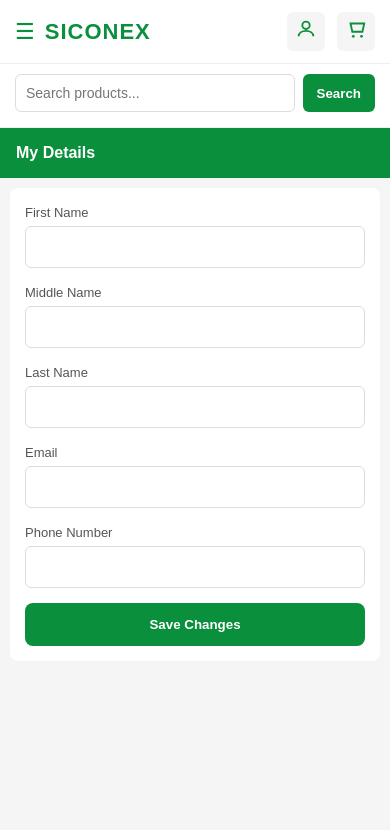
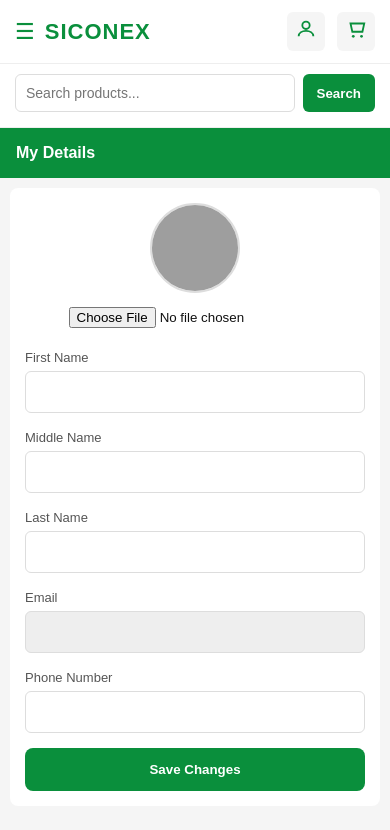
Before and after one commit to protichenoch1/siconex1, a Next.js app: page /account/details in a window 390 px wide. Shown: the top 830 px of the page. Built offline with nearby package versions, Linux system fonts and the light colour scheme; grey boxes are pictures that could not be loaded.

Commit message:
Enhance user details form with avatar upload
Added avatar upload functionality and improved phone formatting. Updated form handling and UI elements.

```diff
--- a/app/account/details/page.js
+++ b/app/account/details/page.js
@@ -9,22 +9,16 @@ export default function DetailsPage() {
     lastName: "",
     email: "",
     phone: "",
+    avatar: "",
   });
 
   const [saved, setSaved] = useState(false);
+  const [error, setError] = useState("");
 
   // Load user
   useEffect(() => {
     const user = JSON.parse(localStorage.getItem("user"));
-    if (user) {
-      setForm({
-        firstName: user.firstName || "",
-        middleName: user.middleName || "",
-        lastName: user.lastName || "",
-        email: user.email || "",
-        phone: user.phone || "",
-      });
-    }
+    if (user) setForm(user);
   }, []);
 
   const handleChange = (e) => {
@@ -34,8 +28,54 @@ export default function DetailsPage() {
     });
   };
 
+  // 📸 Image upload (base64)
+  const handleImage = (e) => {
+    const file = e.target.files[0];
+    if (!file) return;
+
+    const reader = new FileReader();
+    reader.onloadend = () => {
+      setForm({ ...form, avatar: reader.result });
+    };
+    reader.readAsDataURL(file);
+  };
+
+  // 📱 Phone formatter
+  const formatPhone = (phone) => {
+    let digits = phone.replace(/\D/g, "");
+
+    if (digits.startsWith("0")) {
+      digits = "254" + digits.slice(1);
+    }
+
+    if (digits.startsWith("254")) {
+      return "+" + digits;
+    }
+
+    return phone;
+  };
+
   const saveDetails = () => {
-    localStorage.setItem("user", JSON.stringify(form));
+    setError("");
+
+    // ❌ Validation: must be 10 digits (07XXXXXXXX)
+    const digits = form.phone.replace(/\D/g, "");
+
+    if (digits.length !== 10 || !digits.startsWith("0")) {
+      setError("Phone must be 10 digits (07XXXXXXXX)");
+      return;
+    }
+
+    const formattedPhone = formatPhone(form.phone);
+
+    const updatedUser = {
+      ...form,
+      phone: formattedPhone,
+    };
+
+    localStorage.setItem("user", JSON.stringify(updatedUser));
+    setForm(updatedUser);
+
     setSaved(true);
     setTimeout(() => setSaved(false), 2000);
   };
@@ -44,40 +84,50 @@ export default function DetailsPage() {
     <div style={{ background: "#f5f5f5", minHeight: "100vh" }}>
 
       {/* HEADER */}
-      <div
-        style={{
-          background: "#0a8f3c",
-          color: "#fff",
-          padding: "16px",
-          fontWeight: "bold",
-        }}
-      >
-        My Details
-      </div>
+      <div style={headerStyle}>My Details</div>
 
-      {/* FORM */}
-      <div
-        style={{
-          background: "#fff",
-          margin: "10px",
-          padding: "15px",
-          borderRadius: "8px",
-        }}
-      >
-        {/* FIRST NAME */}
+      <div style={cardStyle}>
+
+        {/* PROFILE IMAGE */}
+        <div style={{ textAlign: "center", marginBottom: "20px" }}>
+          <img
+            src={form.avatar || "/avatar.png"}
+            style={{
+              width: "90px",
+              height: "90px",
+              borderRadius: "50%",
+              objectFit: "cover",
+              border: "2px solid #ddd",
+            }}
+          />
+
+          <div style={{ marginTop: "10px" }}>
+            <input type="file" accept="image/*" onChange={handleImage} />
+          </div>
+        </div>
+
         <Input label="First Name" name="firstName" value={form.firstName} onChange={handleChange} />
-
-        {/* MIDDLE NAME */}
         <Input label="Middle Name" name="middleName" value={form.middleName} onChange={handleChange} />
-
-        {/* LAST NAME */}
         <Input label="Last Name" name="lastName" value={form.lastName} onChange={handleChange} />
 
-        {/* EMAIL */}
-        <Input label="Email" name="email" value={form.email} onChange={handleChange} />
+        {/* EMAIL (READONLY) */}
+        <div style={{ marginBottom: "15px" }}>
+          <label style={labelStyle}>Email</label>
+          <input
+            value={form.email}
+            readOnly
+            style={{ ...inputStyle, background: "#eee", color: "#777" }}
+          />
+        </div>
 
-        {/* PHONE */}
         <Input label="Phone Number" name="phone" value={form.phone} onChange={handleChange} />
+
+        {/* ERROR */}
+        {error && (
+          <div style={{ color: "red", fontSize: "13px", marginBottom: "10px" }}>
+            {error}
+          </div>
+        )}
 
         {/* BUTTON */}
         <button onClick={saveDetails} style={btnStyle}>
@@ -88,13 +138,11 @@ export default function DetailsPage() {
   );
 }
 
-// 🔹 Reusable Input Component
+// 🔹 Input component
 function Input({ label, name, value, onChange }) {
   return (
     <div style={{ marginBottom: "15px" }}>
-      <label style={{ fontSize: "13px", color: "#555" }}>
-        {label}
-      </label>
+      <label style={labelStyle}>{label}</label>
       <input
         name={name}
         value={value}
@@ -106,6 +154,25 @@ function Input({ label, name, value, onChange }) {
 }
 
 // styles
+const headerStyle = {
+  background: "#0a8f3c",
+  color: "#fff",
+  padding: "16px",
+  fontWeight: "bold",
+};
+
+const cardStyle = {
+  background: "#fff",
+  margin: "10px",
+  padding: "15px",
+  borderRadius: "8px",
+};
+
+const labelStyle = {
+  fontSize: "13px",
+  color: "#555",
+};
+
 const inputStyle = {
   width: "100%",
   padding: "12px",
```
